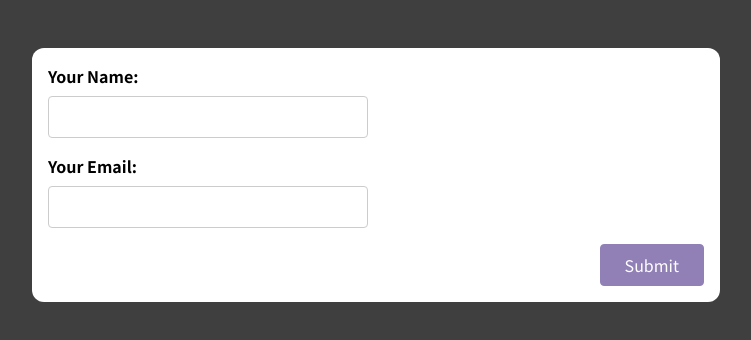
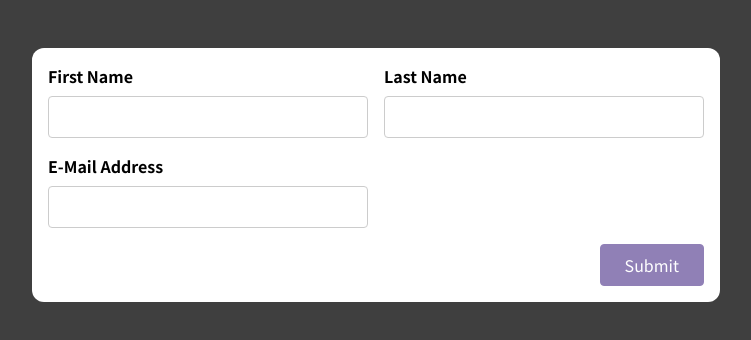
Before and after one commit to mm-hstefanova/reactjs-forms, a React (Create React App) app: page / in a window 1280 px wide. Shown: the top 340 px of the page, without its empty margins (264-1015 px from the left). Built offline with nearby package versions, Linux system fonts and the light colour scheme.

Commit message:
form validation with custom hook

```diff
--- a/src/App.js
+++ b/src/App.js
@@ -1,9 +1,11 @@
+import BasicForm from './components/BasicForm';
 import SimpleInput from './components/SimpleInput';
 
 function App() {
   return (
-    <div className="app">
-      <SimpleInput />
+    <div className='app'>
+      {/* <SimpleInput /> */}
+      <BasicForm />
     </div>
   );
 }
--- a/src/components/BasicForm.js
+++ b/src/components/BasicForm.js
@@ -1,22 +1,120 @@
+import useInput from '../hook/use-input';
+
 const BasicForm = (props) => {
+  /** First Name field */
+  const {
+    value: firstNameValue,
+    isValid: firstNameIsValid,
+    isTouched: firstNameIsTouched,
+    hasError: firstNameHasError,
+    valueChangeHandler: firstNameChangeHandler,
+    inputBlurHandler: firstNameBlurHandler,
+    reset: firstNameReset,
+  } = useInput((value) => value.trim() != '');
+
+  const firstNameInputClasses = firstNameHasError
+    ? 'form-control invalid'
+    : 'form-control';
+
+  /** Last Name field */
+
+  const {
+    value: lastNameValue,
+    isValid: lastNameIsValid,
+    isTouched: lastNameIsTouched,
+    hasError: lastNameHasError,
+    valueChangeHandler: lastNameChangeHandler,
+    inputBlurHandler: lastNameBlurHandler,
+    reset: lastNameReset,
+  } = useInput((value) => value.trim() != '');
+
+  const lastNameInputClasses = lastNameHasError
+    ? 'form-control invalid'
+    : 'form-control';
+
+  /** Email Name field */
+
+  const {
+    value: emailValue,
+    isValid: emailIsValid,
+    isTouched: emailIsTouched,
+    hasError: emailHasError,
+    valueChangeHandler: emailChangeHandler,
+    inputBlurHandler: emailBlurHandler,
+    reset: emailReset,
+  } = useInput((value) =>
+    /^\w+([\.-]?\w+)*@\w+([\.-]?\w+)*(\.\w{2,3})+$/.test(value)
+  );
+
+  const emailInputClasses = emailHasError
+    ? 'form-control invalid'
+    : 'form-control';
+
+  /** Form Submit */
+  let formIsValid = false;
+
+  if (firstNameIsValid && lastNameIsValid && emailIsValid) {
+    formIsValid = true;
+  }
+
+  const formSubmitHandler = (event) => {
+    event.preventDefault();
+
+    if (firstNameHasError || lastNameHasError || emailHasError) {
+      return;
+    }
+    firstNameReset();
+    lastNameReset();
+    emailReset();
+  };
   return (
-    <form>
+    <form onSubmit={formSubmitHandler}>
       <div className='control-group'>
-        <div className='form-control'>
+        <div className={firstNameInputClasses}>
           <label htmlFor='name'>First Name</label>
-          <input type='text' id='name' />
+          <input
+            type='text'
+            id='name'
+            value={firstNameValue}
+            onChange={firstNameChangeHandler}
+            onBlur={firstNameBlurHandler}
+          />
+
+          {firstNameHasError && (
+            <p className='error-text'> The field should not be empty</p>
+          )}
         </div>
-        <div className='form-control'>
+        <div className={lastNameInputClasses}>
           <label htmlFor='name'>Last Name</label>
-          <input type='text' id='name' />
+          <input
+            type='text'
+            id='name'
+            value={lastNameValue}
+            onChange={lastNameChangeHandler}
+            onBlur={lastNameBlurHandler}
+          />
+
+          {lastNameHasError && (
+            <p className='error-text'> The field should not be empty</p>
+          )}
         </div>
       </div>
-      <div className='form-control'>
+      <div className={emailInputClasses}>
         <label htmlFor='name'>E-Mail Address</label>
-        <input type='text' id='name' />
+        <input
+          type='email'
+          id='name'
+          value={emailValue}
+          onChange={emailChangeHandler}
+          onBlur={emailBlurHandler}
+        />
+
+        {emailHasError && (
+          <p className='error-text'> The email is not correct</p>
+        )}
       </div>
       <div className='form-actions'>
-        <button>Submit</button>
+        <button disabled={!formIsValid}>Submit</button>
       </div>
     </form>
   );
```
